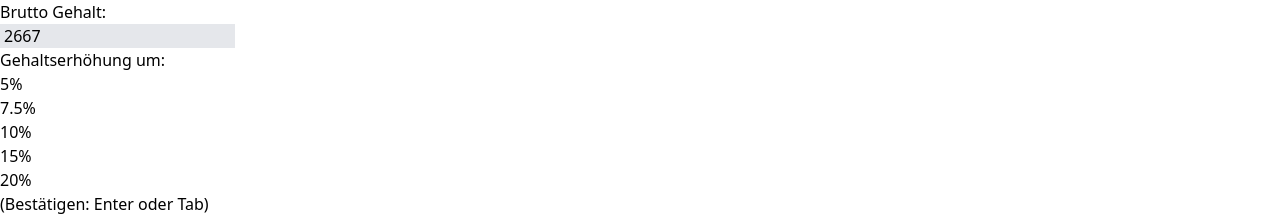
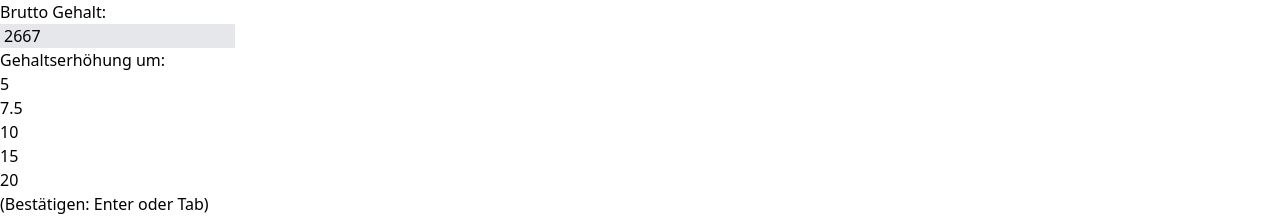
Before and after one commit to cptSwing/urlaubsRechner, a React (Vite) app: page / in a window 1280 px wide. Shown: the top 220 px of the page. Built offline with nearby package versions, Linux system fonts and the light colour scheme.

Commit message:
percentage symbols removed

```diff
--- a/src/components/DataForm.tsx
+++ b/src/components/DataForm.tsx
@@ -71,7 +71,7 @@ const BruttoGehalt = ({ dataState }: { dataState: [UrlaubsData, React.Dispatch<R
                             })
                         }
                     >
-                        5%
+                        5
                     </div>
                     <div
                         onClick={(_e) =>
@@ -82,7 +82,7 @@ const BruttoGehalt = ({ dataState }: { dataState: [UrlaubsData, React.Dispatch<R
                             })
                         }
                     >
-                        7.5%
+                        7.5
                     </div>
                     <div
                         onClick={(_e) =>
@@ -93,7 +93,7 @@ const BruttoGehalt = ({ dataState }: { dataState: [UrlaubsData, React.Dispatch<R
                             })
                         }
                     >
-                        10%
+                        10
                     </div>
                     <div
                         onClick={(_e) =>
@@ -104,7 +104,7 @@ const BruttoGehalt = ({ dataState }: { dataState: [UrlaubsData, React.Dispatch<R
                             })
                         }
                     >
-                        15%
+                        15
                     </div>
                     <div
                         onClick={(_e) =>
@@ -115,7 +115,7 @@ const BruttoGehalt = ({ dataState }: { dataState: [UrlaubsData, React.Dispatch<R
                             })
                         }
                     >
-                        20%
+                        20
                     </div>
                 </div>
             </div>
```
